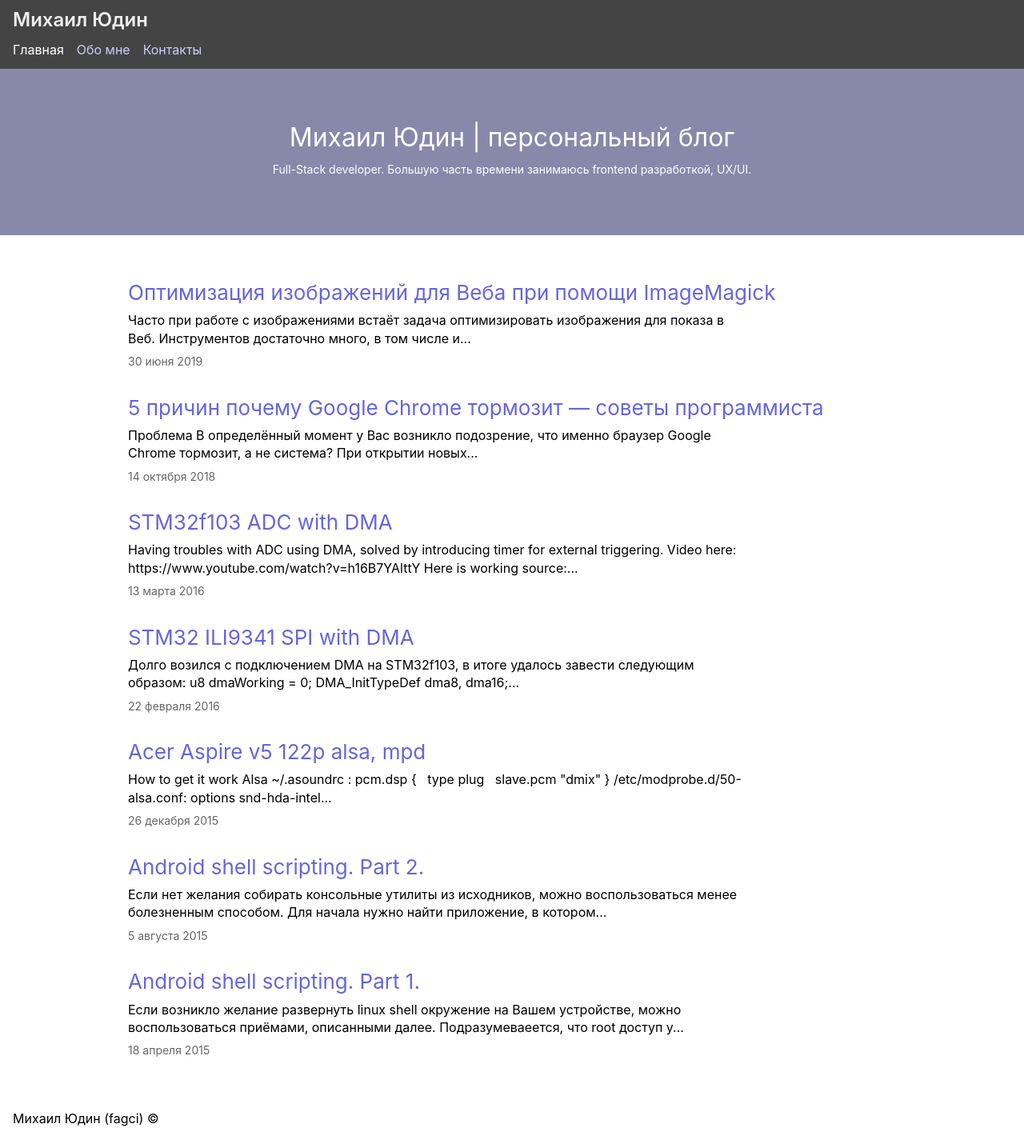
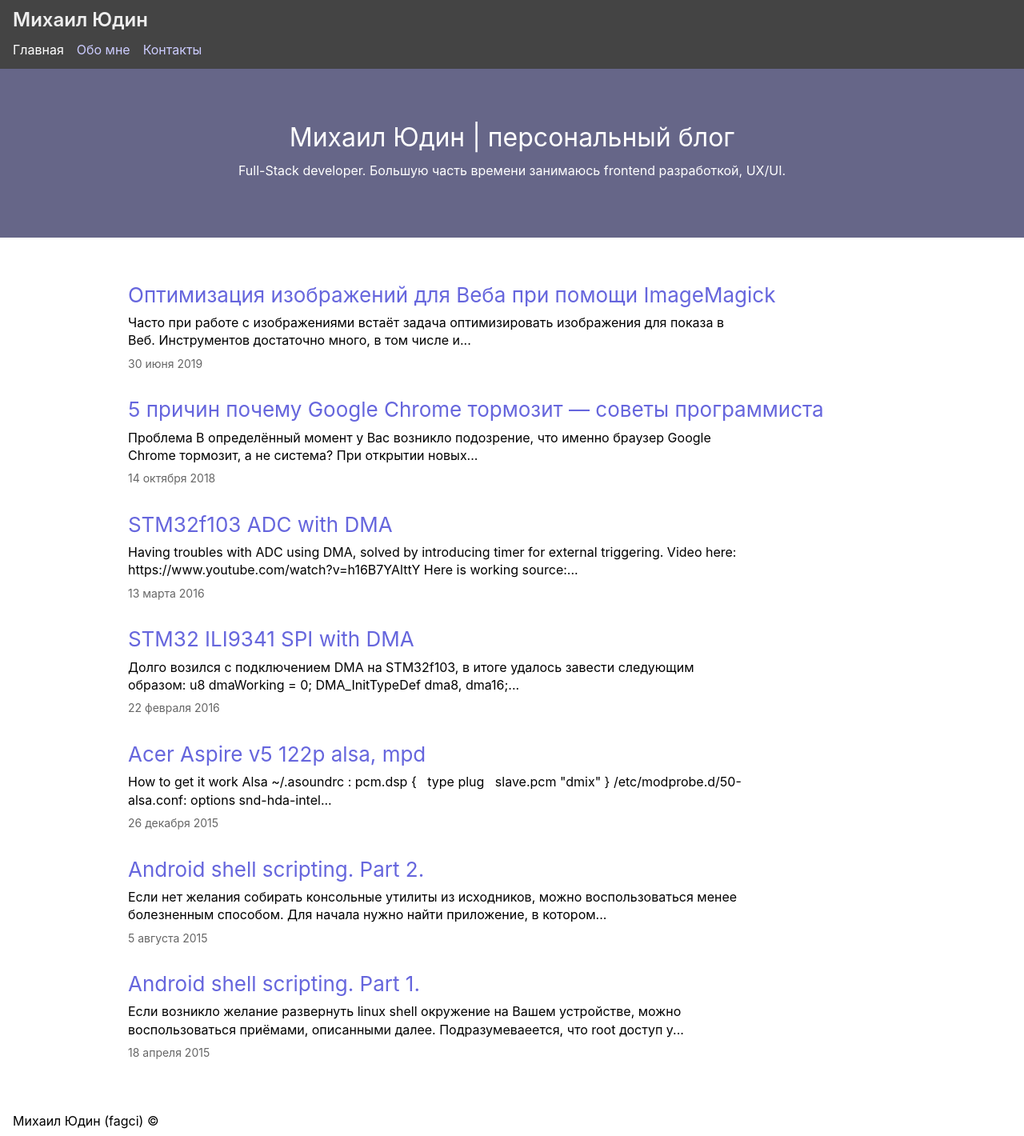
Before and after one commit to fagcinsk/fagcinsk.github.io, a Jekyll site: the page built from index.html, in a window 1280 px wide. Shown: the whole page at 80% size. Built offline with Jekyll 4.4.1, drawn with Linux system fonts in a browser that asks for light colours; the list of posts is cut into pages by our own code.

Commit message:
promo accessibility

```diff
--- a/_sass/main.scss
+++ b/_sass/main.scss
@@ -44,12 +44,12 @@
 .promo {
   padding: 64px;
   margin: 0 0 16px;
-  background-color: #88a;
+  background-color: #668;
   color: #fff;
   text-align: center;
 
   h2 {
-    font-size: 0.875rem;
+    font-size: 1rem;
   }
 }
 
```
